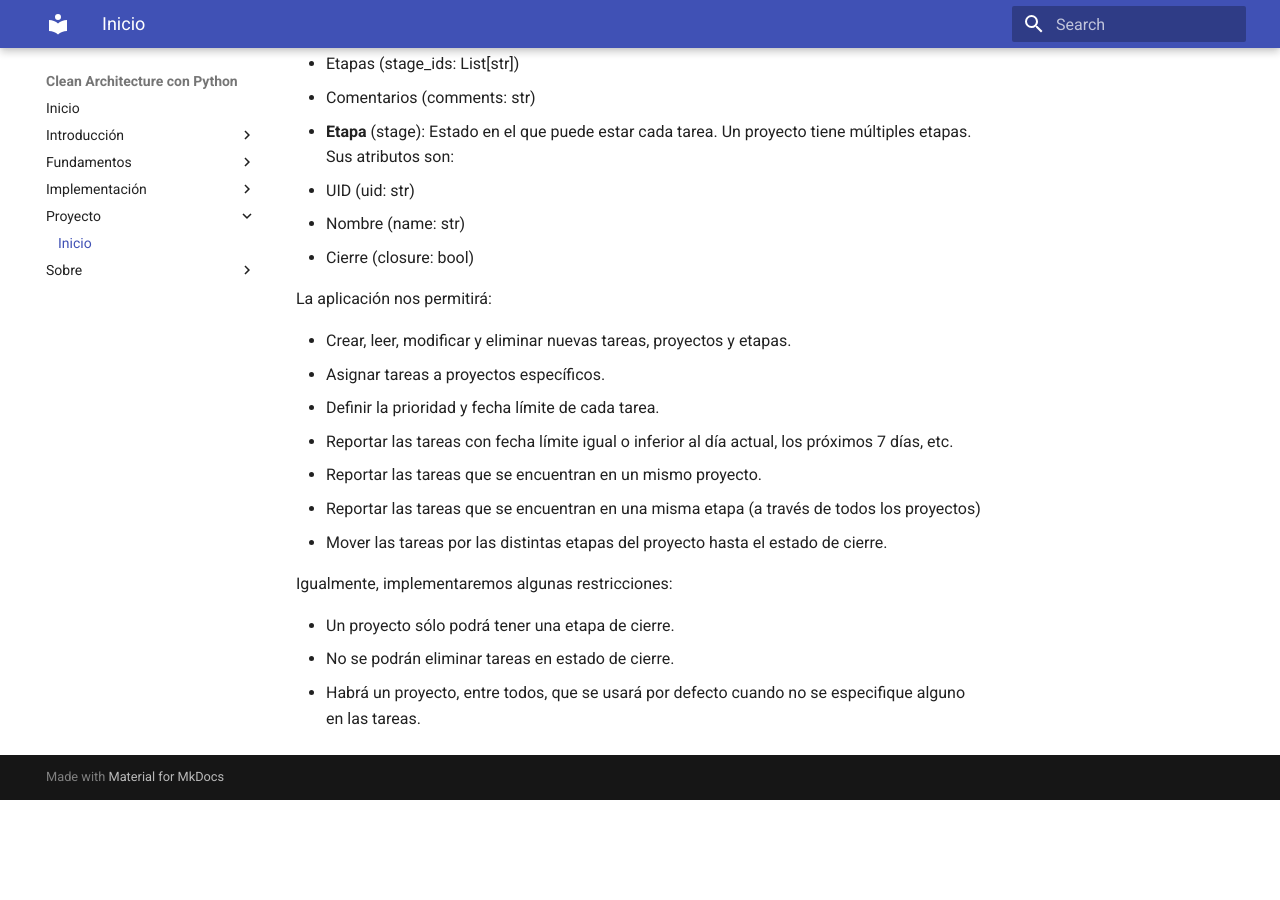
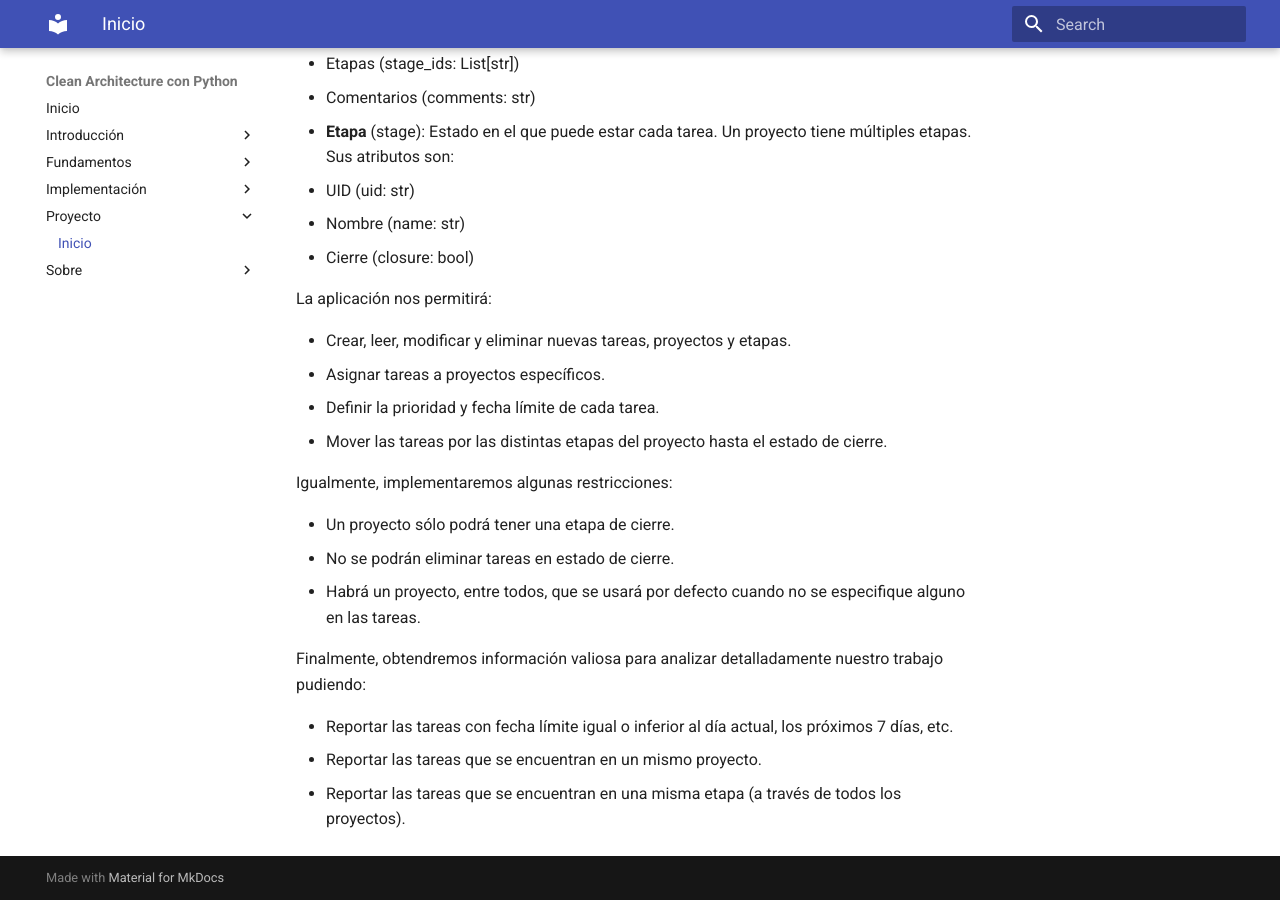
Before and after one commit to knowark/clean-architecture-python, an MkDocs documentation site: the page built from docs/proyecto/index.md, in a window 1280 px wide and 900 px high, scrolled down 565 px. Built offline with MkDocs 1.6.1 and Material for MkDocs 9.7.7, drawn with Linux system fonts in a browser that asks for light colours; old or Windows-style settings are respelled for this version of MkDocs; before the commit the page ends 1365 px from its top, so only the background shows below that; some of the changed lines change nothing that is shown.

Commit message:
Mover la especificación de los reportes al final del documento de especificación.

```diff
--- a/docs/proyecto/index.md
+++ b/docs/proyecto/index.md
@@ -27,9 +27,6 @@ La aplicación nos permitirá:
 - Crear, leer, modificar y eliminar nuevas tareas, proyectos y etapas.
 - Asignar tareas a proyectos específicos.
 - Definir la prioridad y fecha límite de cada tarea.
-- Reportar las tareas con fecha límite igual o inferior al día actual, los próximos 7 días, etc.
-- Reportar las tareas que se encuentran en un mismo proyecto.
-- Reportar las tareas que se encuentran en una misma etapa (a través de todos los proyectos)
 - Mover las tareas por las distintas etapas del proyecto hasta el estado de cierre.
 
 Igualmente, implementaremos algunas restricciones:
@@ -37,3 +34,9 @@ Igualmente, implementaremos algunas restricciones:
 - Un proyecto sólo podrá tener una etapa de cierre.
 - No se podrán eliminar tareas en estado de cierre.
 - Habrá un proyecto, entre todos, que se usará por defecto cuando no se especifique alguno en las tareas.
+
+Finalmente, obtendremos información valiosa para analizar detalladamente nuestro trabajo pudiendo:
+
+- Reportar las tareas con fecha límite igual o inferior al día actual, los próximos 7 días, etc.
+- Reportar las tareas que se encuentran en un mismo proyecto.
+- Reportar las tareas que se encuentran en una misma etapa (a través de todos los proyectos).
```
